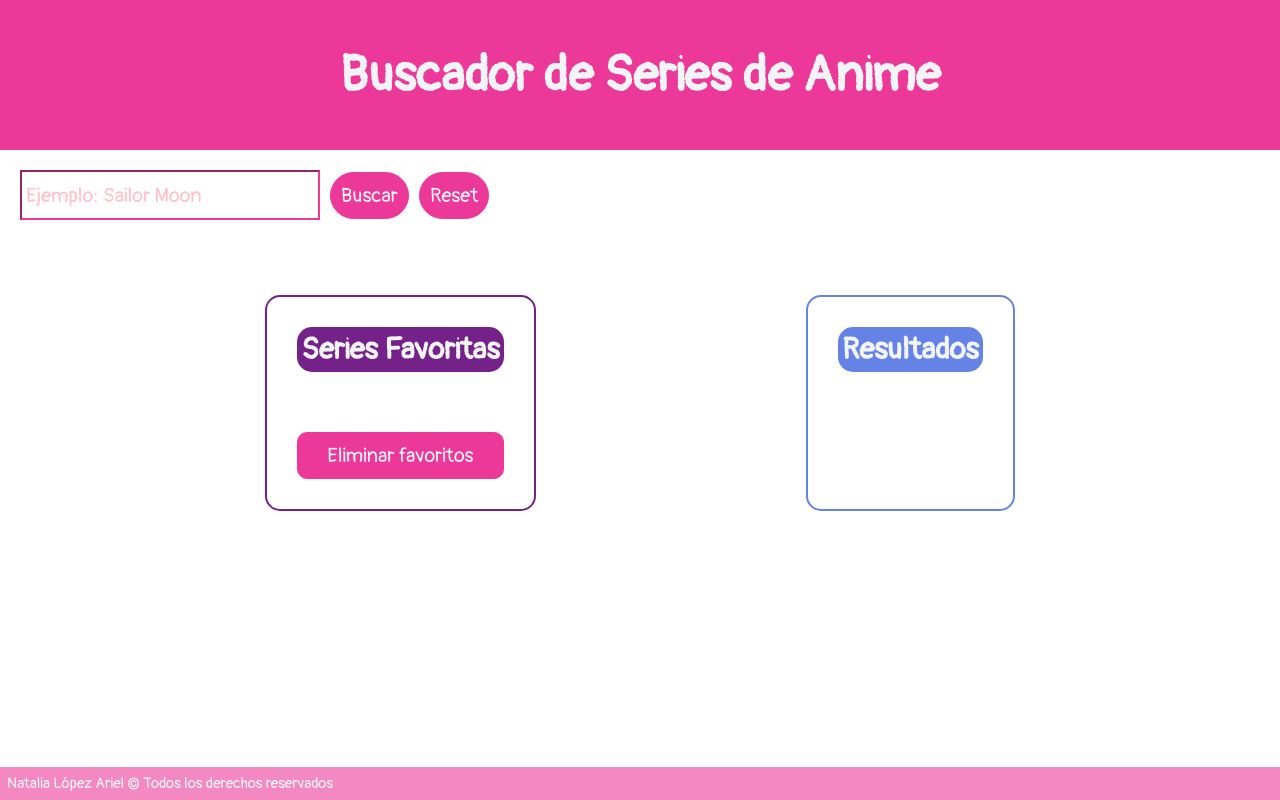
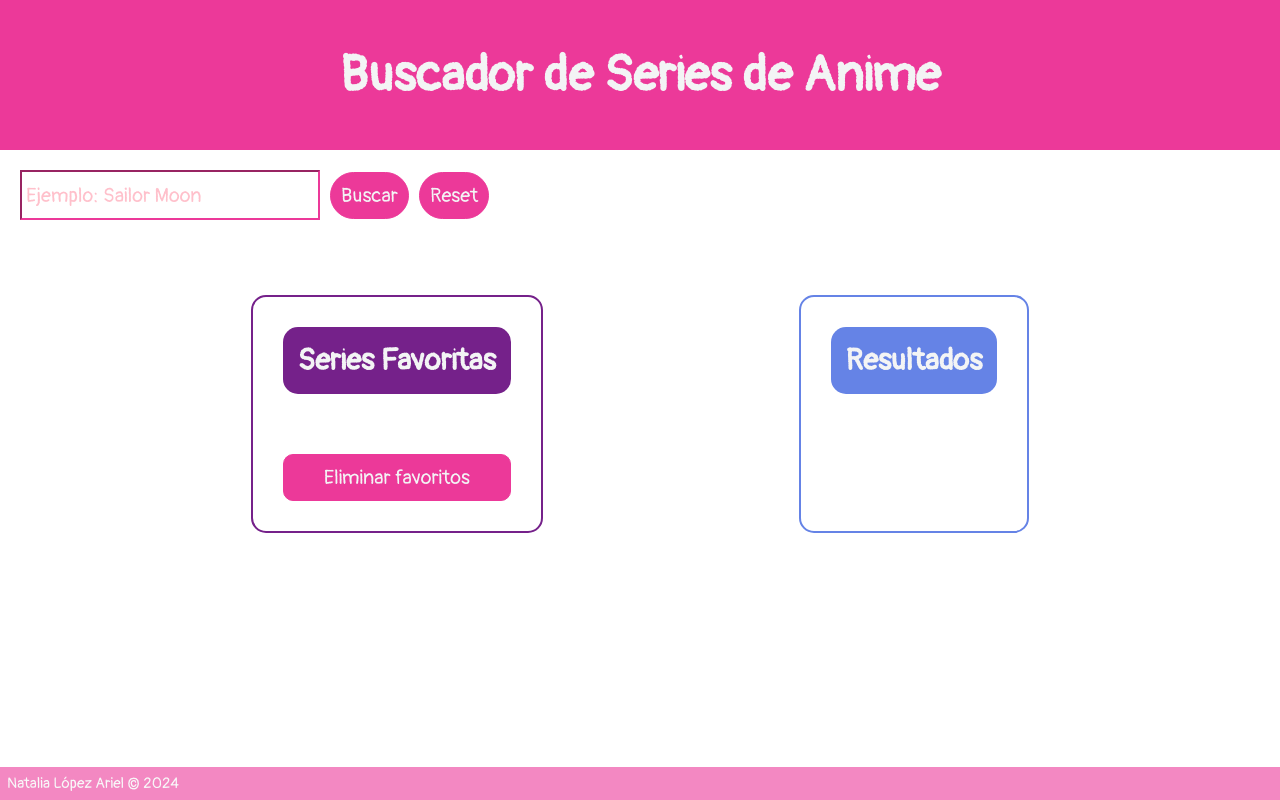
Before and after one commit to Adalab/modulo-2-evaluacion-final-natlopar, a website built with Vite: page src/index.html in a window 1280 px wide. Built offline with nearby package versions, Linux system fonts and the light colour scheme.

Commit message:
change title

```diff
--- a/src/index.html
+++ b/src/index.html
@@ -35,7 +35,7 @@
       </div>
     </main>
     <footer class="footer">
-      <p class="footer__text">Natalia López Ariel &copy; Todos los derechos reservados</p>
+      <p class="footer__text">Natalia López Ariel &copy; 2024</p>
     </footer>
     <script type=text/javascript src="js/main.js"></script>
   </body>
--- a/src/scss/layout/_body.scss
+++ b/src/scss/layout/_body.scss
@@ -30,6 +30,7 @@ li {
       padding: 4px;
       @media (min-width: 768px) {
         font-size: 3rem;
+        padding: 15px;
       }
     }
     &--btn {
@@ -74,6 +75,7 @@ li {
       padding: 4px;
       @media (min-width: 768px) {
         font-size: 3rem;
+        padding: 15px;
       }
     }
     &--ul {
```
